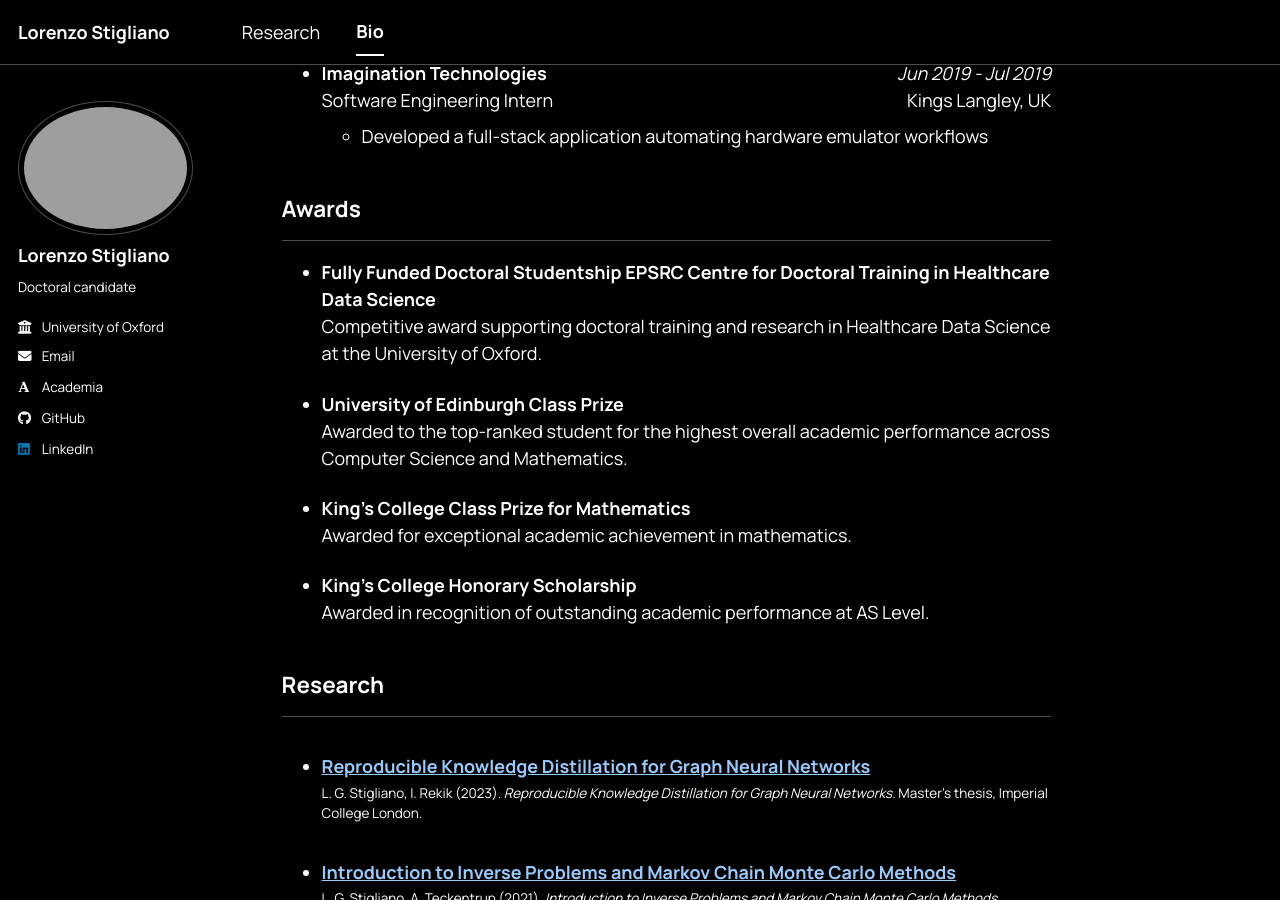
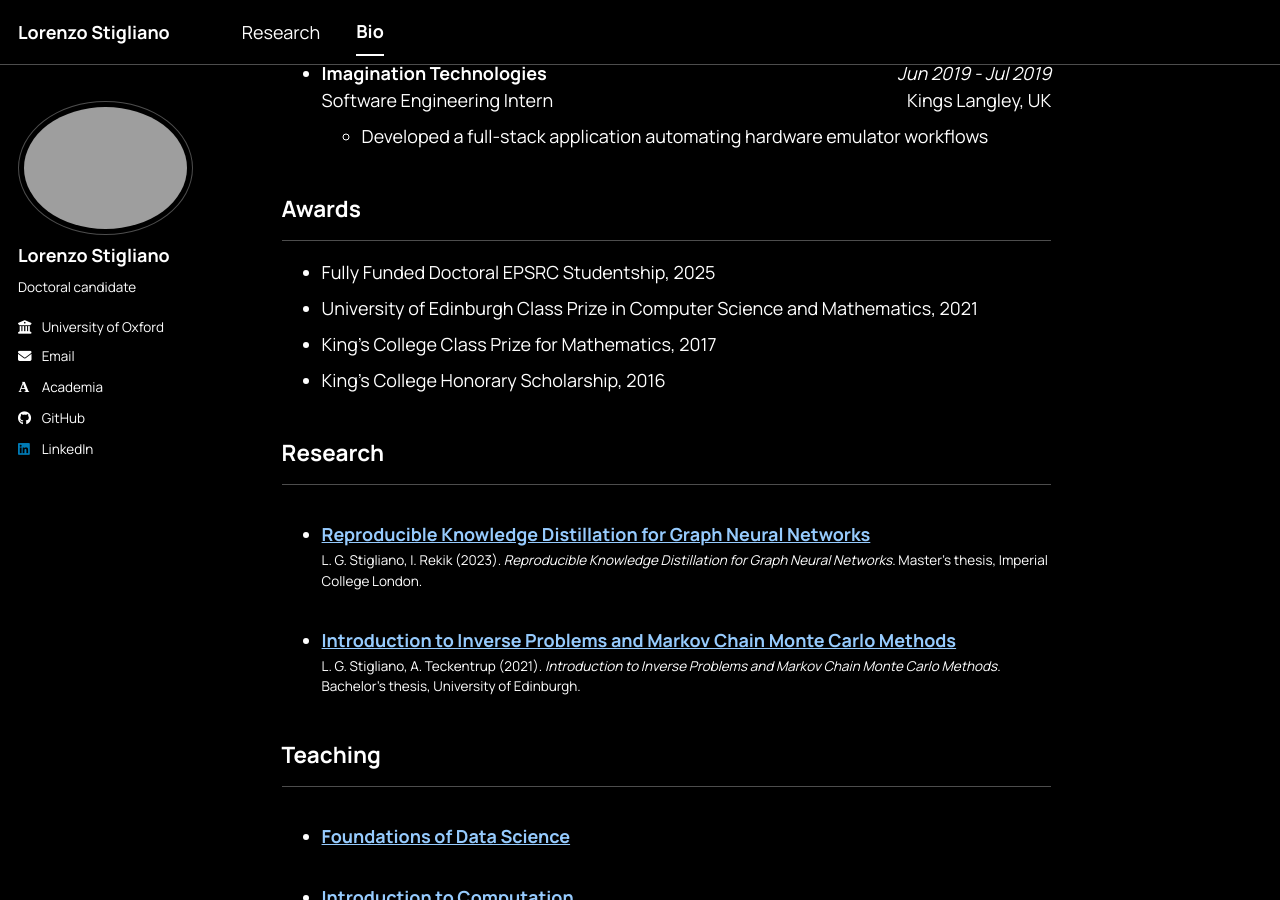
Before and after one commit to LorenzoStigliano/lorenzostigliano.github.io, a Jekyll site: the page built from _pages/cv.md, in a window 1280 px wide and 900 px high, scrolled down 1335 px. Built offline with Jekyll 4.4.1, drawn with Linux system fonts in a browser that asks for light colours; some web fonts are replaced; a script bundle is joined from its source files by our own code; library files that are not in the unit come from our copies.

Commit message:
award section update

```diff
--- a/_pages/cv.md
+++ b/_pages/cv.md
@@ -123,17 +123,10 @@ I also keep a CV of [failures](https://lorenzostigliano.github.io/files/cv/Loren
 
 ## Awards
 ---
-* **Fully Funded Doctoral Studentship EPSRC Centre for Doctoral Training in Healthcare Data Science**
-  Competitive award supporting doctoral training and research in Healthcare Data Science at the University of Oxford.
-
-* **University of Edinburgh Class Prize**
-  Awarded to the top-ranked student for the highest overall academic performance across Computer Science and Mathematics.
-
-* **King’s College Class Prize for Mathematics**
-  Awarded for exceptional academic achievement in mathematics.
-
-* **King’s College Honorary Scholarship**
-  Awarded in recognition of outstanding academic performance at AS Level.
+* Fully Funded Doctoral EPSRC Studentship, 2025
+* University of Edinburgh Class Prize in Computer Science and Mathematics, 2021
+* King’s College Class Prize for Mathematics, 2017
+* King’s College Honorary Scholarship, 2016
 
 <!-- ## Skills
 * Python, Java, SQL, Bash
```
